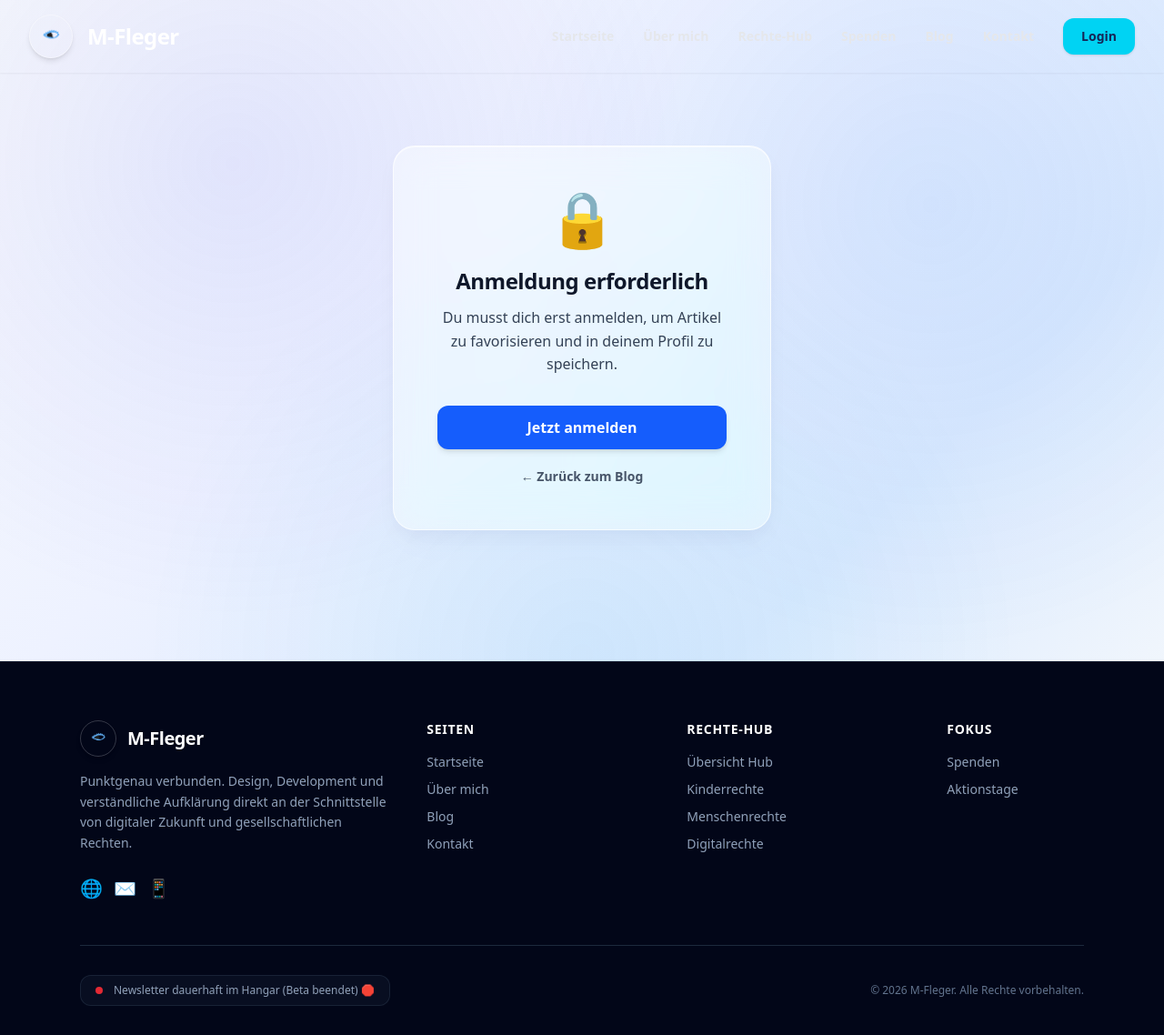
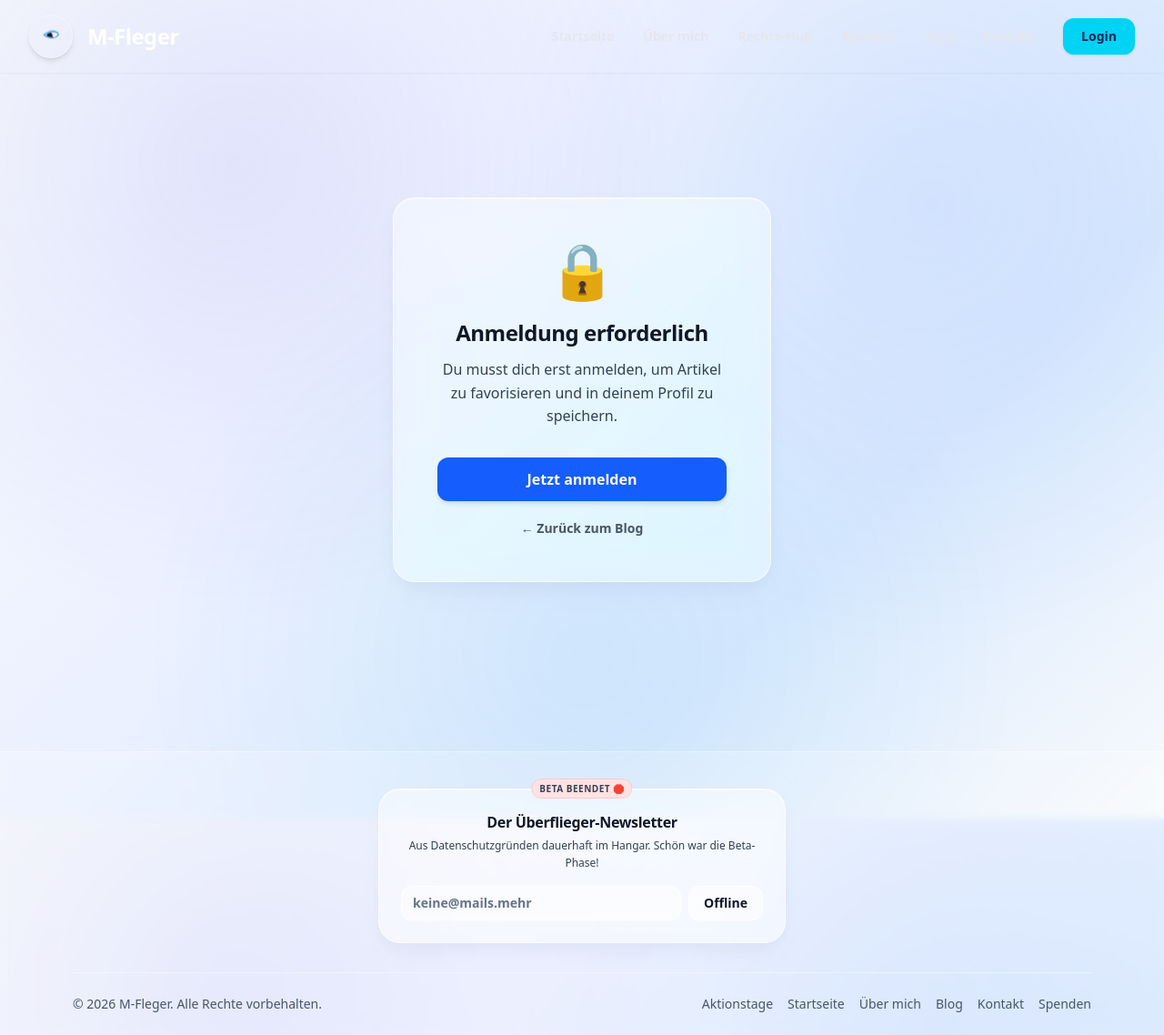
Before and after one commit to julian13053/julian13053.github.io, a Jekyll site: the page built from anmeldung-erforderlich.html, in a window 1280 px wide and 1138 px high. Shown: the whole window at 91% size. Built offline with Jekyll 4.4.1, drawn with Linux system fonts in a browser that asks for light colours; a script that is not in the unit is left out.

Commit message:
Update footer.html

```diff
--- a/_includes/footer.html
+++ b/_includes/footer.html
@@ -1,73 +1,26 @@
-<footer class="pt-16 pb-8 w-full mt-16 bg-slate-950 text-slate-400 border-t border-slate-800/60 backdrop-blur-xl">
-    <div class="max-w-6xl mx-auto px-6">
+<footer class="pt-10 pb-6 w-full mt-12" style="background: rgba(255, 255, 255, 0.2); border-top: 1px solid rgba(255, 255, 255, 0.4); backdrop-filter: blur(5px);">
+    <div class="max-w-6xl mx-auto px-4 flex flex-col items-center">
 
-        <!-- Haupt-Raster im Stil der Vorlage (4 Spalten) -->
-        <div class="grid grid-cols-1 md:grid-cols-12 gap-10 pb-12">
-
-            <!-- Spalte 1: Branding / Über uns (4 Cols) -->
-            <div class="md:col-span-4 space-y-4">
-                <div class="flex items-center gap-3">
-                    <img src="/auge-logo.jpg" alt="M-Fleger Logo" class="h-10 w-10 object-cover rounded-full border border-white/20 shadow-md">
-                    <span class="text-xl font-black tracking-tight text-white">M-Fleger</span>
-                </div>
-                <p class="text-sm text-slate-400 leading-relaxed max-w-sm">
-                    Punktgenau verbunden. Design, Development und verständliche Aufklärung direkt an der Schnittstelle von digitaler Zukunft und gesellschaftlichen Rechten.
-                </p>
-                <!-- Platzhalter für Social Media (Wie bei Die Linke) -->
-                <div class="flex gap-3 pt-2 text-xl">
-                    <a href="#" class="hover:scale-110 transition-transform no-underline">🌐</a>
-                    <a href="#" class="hover:scale-110 transition-transform no-underline">✉️</a>
-                    <a href="#" class="hover:scale-110 transition-transform no-underline">📱</a>
-                </div>
+        <div class="relative mb-8 max-w-md w-full text-center p-6 liquid-glass">
+            <span class="absolute -top-3 left-1/2 transform -translate-x-1/2 bg-red-100 text-red-600 font-bold px-2 py-0.5 rounded-full text-[10px] uppercase tracking-wider border border-red-200">Beta Beendet 🛑</span>
+            <h4 class="font-bold text-base mb-1">Der Überflieger-Newsletter</h4>
+            <p class="text-xs mb-4">Aus Datenschutzgründen dauerhaft im Hangar. Schön war die Beta-Phase!</p>
+            <div class="flex gap-2">
+                <input type="text" disabled placeholder="keine@mails.mehr" class="rounded-xl px-3 py-2 text-sm w-full outline-none" style="background: rgba(255, 255, 255, 0.5); border: 1px solid rgba(0, 0, 0, 0.1); color: #94a3b8;">
+                <button disabled class="font-bold px-4 py-2 rounded-xl text-sm border-0" style="background: rgba(0, 0, 0, 0.08); color: #94a3b8;">Offline</button>
             </div>
-
-            <!-- Spalte 2: Navigation (3 Cols) -->
-            <div class="md:col-span-3 space-y-4">
-                <h4 class="text-sm font-bold uppercase tracking-wider text-white">Seiten</h4>
-                <ul class="space-y-2.5 text-sm list-none p-0 m-0">
-                    <li><a href="/index.html" class="text-slate-400 hover:text-cyan-400 no-underline transition-colors">Startseite</a></li>
-                    <li><a href="/ueber-mich.html" class="text-slate-400 hover:text-cyan-400 no-underline transition-colors">Über mich</a></li>
-                    <li><a href="/blog.html" class="text-slate-400 hover:text-cyan-400 no-underline transition-colors">Blog</a></li>
-                    <li><a href="/kontakt.html" class="text-slate-400 hover:text-cyan-400 no-underline transition-colors">Kontakt</a></li>
-                </ul>
-            </div>
-
-            <!-- Spalte 3: Rechte-Hub & Fokus (3 Cols) -->
-            <div class="md:col-span-3 space-y-4">
-                <h4 class="text-sm font-bold uppercase tracking-wider text-white">Rechte-Hub</h4>
-                <ul class="space-y-2.5 text-sm list-none p-0 m-0">
-                    <li><a href="/unsere-rechte.html" class="text-slate-400 hover:text-cyan-400 no-underline transition-colors">Übersicht Hub</a></li>
-                    <li><a href="/kinderrechte.html" class="text-slate-400 hover:text-cyan-400 no-underline transition-colors">Kinderrechte</a></li>
-                    <li><a href="/menschenrechte.html" class="text-slate-400 hover:text-cyan-400 no-underline transition-colors">Menschenrechte</a></li>
-                    <li><a href="/digitalrechte.html" class="text-slate-400 hover:text-cyan-400 no-underline transition-colors">Digitalrechte</a></li>
-                </ul>
-            </div>
-
-            <!-- Spalte 4: Support & Extra (2 Cols) -->
-            <div class="md:col-span-2 space-y-4">
-                <h4 class="text-sm font-bold uppercase tracking-wider text-white">Fokus</h4>
-                <ul class="space-y-2.5 text-sm list-none p-0 m-0">
-                    <li><a href="/spenden.html" class="text-slate-400 hover:text-cyan-400 no-underline transition-colors">Spenden</a></li>
-                    <li><a href="/aktionstage.html" class="text-slate-400 hover:text-cyan-400 no-underline transition-colors">Aktionstage</a></li>
-                </ul>
-            </div>
-
         </div>
 
-        <!-- Trennlinie & Newsletter / Fußbereich -->
-        <div class="border-t border-slate-800 pt-8 flex flex-col md:flex-row items-center justify-between gap-6">
-
-            <!-- Minimalistischer Hangar-Status statt leerer Riesenbox -->
-            <div class="flex items-center gap-3 bg-slate-900/50 border border-slate-800/80 rounded-xl px-4 py-2 text-xs">
-                <span class="flex h-2 w-2 rounded-full bg-red-500 animate-pulse"></span>
-                <span class="text-slate-400 font-medium">Newsletter dauerhaft im Hangar (Beta beendet) 🛑</span>
+        <div class="w-full flex flex-col sm:flex-row items-center justify-between pt-6 text-sm font-medium gap-4" style="border-top: 1px solid rgba(255, 255, 255, 0.4); color: #475569;">
+            <p>© 2026 M-Fleger. Alle Rechte vorbehalten.</p>
+            <div class="flex flex-wrap gap-x-4 gap-y-2 justify-center">
+                <a href="/aktionstage.html" class="hover:text-blue-600 no-underline" style="color: #475569;">Aktionstage</a>
+                <a href="/index.html" class="hover:text-blue-600 no-underline" style="color: #475569;">Startseite</a>
+                <a href="/ueber-mich.html" class="hover:text-blue-600 no-underline" style="color: #475569;">Über mich</a>
+                <a href="/blog.html" class="hover:text-blue-600 no-underline" style="color: #475569;">Blog</a>
+                <a href="/kontakt.html" class="hover:text-blue-600 no-underline" style="color: #475569;">Kontakt</a>
+                <a href="/spenden.html" class="hover:text-blue-600 no-underline" style="color: #475569;">Spenden</a>
             </div>
-
-            <!-- Copyright -->
-            <p class="text-xs text-slate-500 font-medium md:text-right m-0">
-                © 2026 M-Fleger. Alle Rechte vorbehalten.
-            </p>
         </div>
-
     </div>
 </footer>
```
